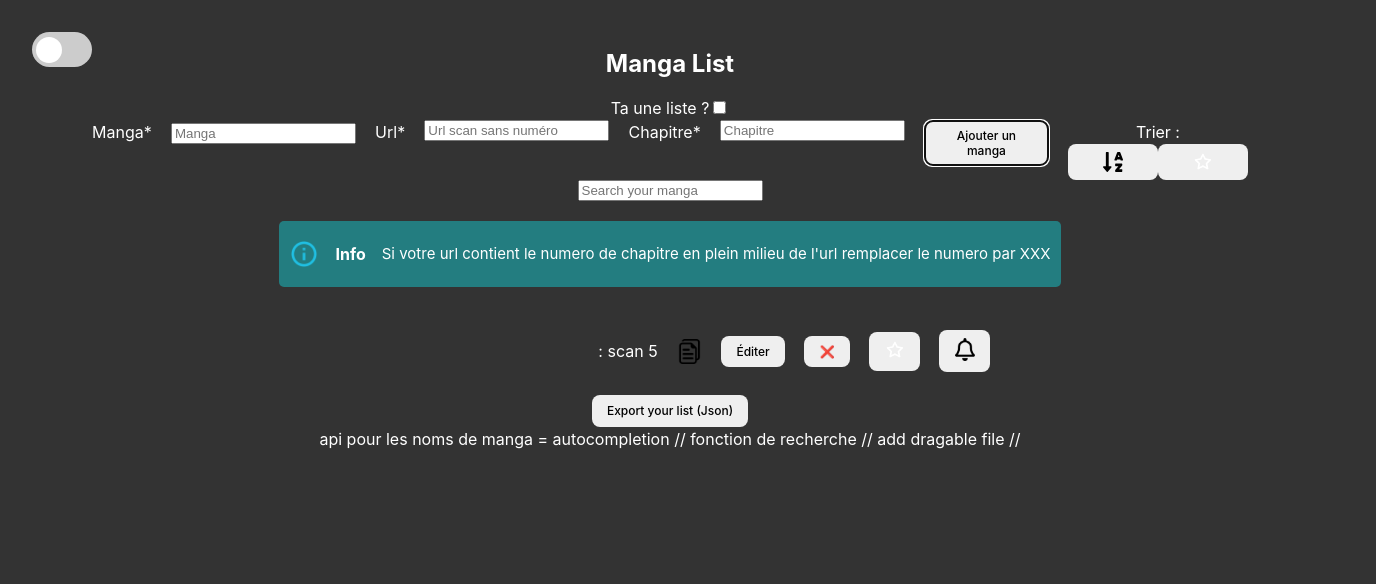
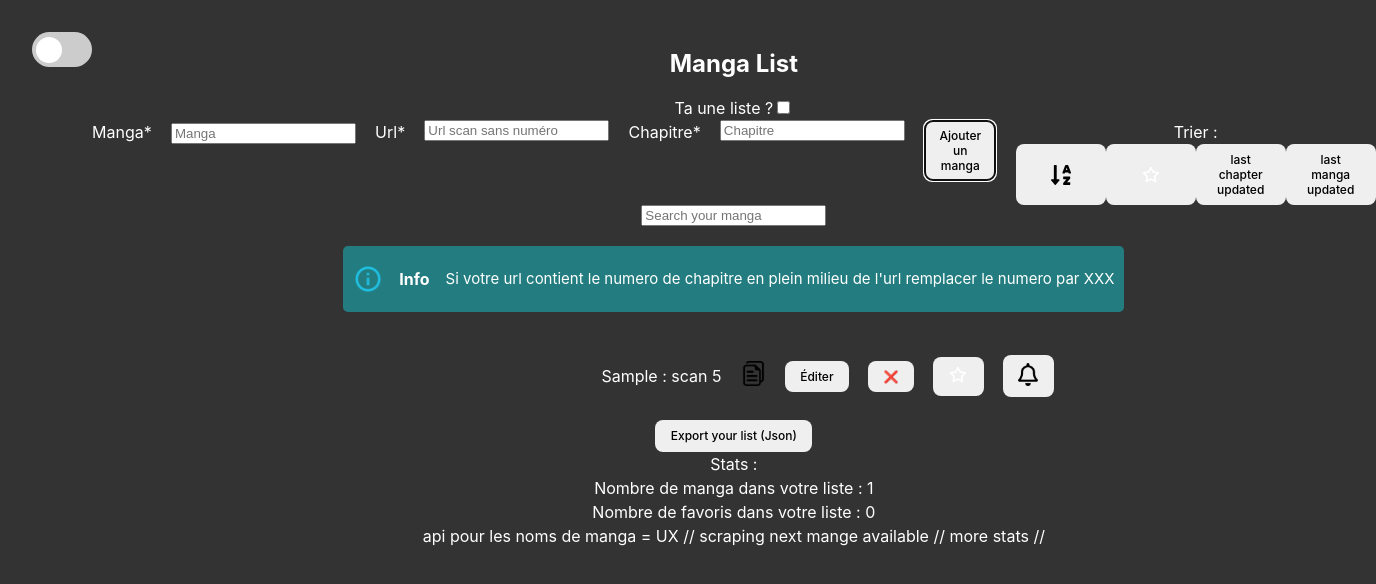
Before and after one commit to AymericShini/Todolist, a React (Vite) app: page / in a window 1280 px wide. Both pictures are taken after typing "Sample", "https://example.com", "5" into the empty fields and a click on the button "Ajouter un manga". Shown: the top 584 px of the page, 1376 px wide, since content can reach past the window. Built offline with nearby package versions, Linux system fonts and the light colour scheme.

Commit message:
feat(sort-stats): added sort by chapter/manga and also some stats

```diff
--- /dev/null
+++ b/src/components/Stats/index.tsx
@@ -0,0 +1,21 @@
+import React, { FC, memo, useState } from 'react';
+import styles from '../styles.module.scss';
+
+type Props = {
+  item: any;
+};
+
+const Statistics: FC<Props> = ({ item }) => {
+  let favoriteLength = item.map(manga => manga.favorite === true);
+  favoriteLength = favoriteLength.filter(Boolean).length;
+  // const lastMangaUpdated = item.reduce((temp, manga) => (manga.updatedMangaDate > temp.updatedMangaDate ? manga : temp));
+
+  return (
+    <div>
+      Stats :<div>Nombre de manga dans votre liste : {item.length}</div>
+      <div>Nombre de favoris dans votre liste : {favoriteLength} </div>
+      {/* <div>Dernier manga update {lastMangaUpdated.manga} </div> */}
+    </div>
+  );
+};
+export default Statistics;
--- a/src/components/todolist/todolist.tsx
+++ b/src/components/todolist/todolist.tsx
@@ -8,6 +8,7 @@ import SortAlphaUp from '../../../public/img/sortAlphaUp';
 import { useDebounce } from '../../shared/hooks/useDebounce';
 
 import { Props as MessageProps, AlertMessage } from '../Alert';
+import Statistics from '../Stats';
 
 // const regexIsUrlRegex = /^https?:\/\/(www\.)?[-a-zA-Z0-9@:%._\+~#=]{1,256}\$/;
 // const regexIsEmpty = /^[^\s]+$/;
@@ -20,6 +21,9 @@ export interface Manga {
   chapitre: string;
   favorite: boolean;
   notifications: boolean;
+  startDate?: string;
+  updatedMangaDate?: string;
+  updatedChapterDate?: string;
 }
 
 interface EditManga {
@@ -31,7 +35,16 @@ interface EditManga {
 
 const TodoList: React.FC = () => {
   const [item, setItem] = useState<Manga[]>([]);
-  const [itemEnCours, setItemEnCours] = useState<Manga>({ url: '', manga: '', chapitre: '', favorite: false, notifications: false });
+  const [itemEnCours, setItemEnCours] = useState<Manga>({
+    url: '',
+    manga: '',
+    chapitre: '',
+    favorite: false,
+    notifications: false,
+    startDate: new Date().toLocaleString(),
+    updatedMangaDate: new Date().toLocaleString(),
+    updatedChapterDate: new Date().toLocaleString(),
+  });
   const [editEnCours, setEditEnCours] = useState<EditManga>({ index: -1, manga: '', url: '', chapitre: '' });
   const [noList, setNoList] = useState<boolean>(true);
   const [sortOrder, setSortOrder] = useState<boolean>(false);
@@ -40,6 +53,12 @@ const TodoList: React.FC = () => {
   const [alert, setAlert] = useState<MessageProps>({ type: '', message: '' });
   const [mangaData, setmangaData] = useState([]);
   const [showSuggestions, setShowSuggestions] = useState(true);
+  const [sort, setSort] = useState<{ favorite: boolean; chapter: boolean; alphabetical: boolean; updated: boolean }>({
+    favorite: false,
+    chapter: false,
+    alphabetical: false,
+    updated: false,
+  });
   const [isFavoriteSelected, setIsFavoriteSelected] = useState(false);
 
   const debouncedAlert = useDebounce(alert, 4000);
@@ -64,7 +83,7 @@ const TodoList: React.FC = () => {
   }, [debouncedAlert]);
 
   const getData = (text: string) => {
-    // setItemEnCours({ ...itemEnCours, manga: text });
+    setItemEnCours({ ...itemEnCours, manga: text });
     // if (itemEnCours.manga.length > 2) {
     //   const getData = setTimeout(() => {
     //     axios.get(`https://api.jikan.moe/v4/manga?q=${text}&order_by=popularity&sort=asc&limit=5`).then(response => {
@@ -116,6 +135,9 @@ const TodoList: React.FC = () => {
           chapitre: itemEnCours.chapitre,
           favorite: false,
           notifications: false,
+          startDate: new Date().toLocaleString(),
+          updatedMangaDate: new Date().toLocaleString(),
+          updatedChapterDate: new Date().toLocaleString(),
         },
         ...item,
       ]);
@@ -125,11 +147,21 @@ const TodoList: React.FC = () => {
 
   const updateElement = (id: number, edit: any) => {
     const updatedText = [...item];
+
+    if (edit.chapitre !== item[id].chapitre) {
+      const updateChapterDate = new Date().toLocaleString();
+      updatedText[id] = {
+        ...updatedText[id],
+        updatedChapterDate: updateChapterDate,
+      };
+    }
+
     updatedText[id] = {
       ...updatedText[id],
       url: edit.url,
       manga: edit.manga,
       chapitre: edit.chapitre,
+      updatedMangaDate: new Date().toLocaleString(),
     };
     setItem(updatedText);
     setEditEnCours({ index: -1, manga: '', chapitre: '', url: '' });
@@ -156,25 +188,61 @@ const TodoList: React.FC = () => {
 
   const sortElement = (whichSort: string) => {
     let sortedItem: any = {};
+    let sortDirection = false;
     if (whichSort === 'alphabetical') {
       sortedItem = item.sort((item, tempItem) => {
-        setSortOrder(!sortOrder);
-        return sortOrder ? item.manga.toLowerCase().localeCompare(tempItem.manga.toLowerCase()) : tempItem.manga.toLowerCase().localeCompare(item.manga.toLowerCase());
+        sortDirection = !sort.alphabetical;
+        setSort((prevState: any) => ({
+          ...prevState,
+          alphabetical: sortDirection,
+        }));
+        return sort.alphabetical ? item.manga.toLowerCase().localeCompare(tempItem.manga.toLowerCase()) : tempItem.manga.toLowerCase().localeCompare(item.manga.toLowerCase());
       });
       if (isFavoriteSelected) {
         sortedItem = item.sort((a, b) => (a.favorite < b.favorite ? 1 : -1));
       }
-      setItem([...sortedItem]);
     }
+
     if (whichSort === 'favorite') {
-      setIsFavoriteSelected(!isFavoriteSelected);
-      if (!isFavoriteSelected) {
+      sortDirection = !sort.favorite;
+      setSort((prevState: any) => ({
+        ...prevState,
+        favorite: sortDirection,
+      }));
+      if (!sort.favorite) {
         sortedItem = item.sort((a, b) => (a.favorite < b.favorite ? 1 : -1));
-      } else if (isFavoriteSelected) {
+      } else if (sort.favorite) {
         sortedItem = item.sort((a, b) => (a.favorite > b.favorite ? 1 : -1));
       }
-      setItem([...sortedItem]);
     }
+
+    if (whichSort === 'chapter') {
+      sortDirection = !sort.chapter;
+      setSort((prevState: any) => ({
+        ...prevState,
+        chapter: sortDirection,
+      }));
+      if (!sort.chapter) {
+        sortedItem = item.sort((a, b) => (a.updatedChapterDate < b.updatedChapterDate ? 1 : -1));
+      } else if (sort.chapter) {
+        sortedItem = item.sort((a, b) => (a.updatedChapterDate > b.updatedChapterDate ? 1 : -1));
+      }
+    }
+
+    if (whichSort === 'updated') {
+      sortDirection = !sort.updated;
+      setSort((prevState: any) => ({
+        ...prevState,
+        updated: sortDirection,
+      }));
+      if (!sort.updated) {
+        sortedItem = item.sort((a, b) => (a.updatedMangaDate < b.updatedMangaDate ? 1 : -1));
+      } else if (sort.updated) {
+        sortedItem = item.sort((a, b) => (a.updatedMangaDate > b.updatedMangaDate ? 1 : -1));
+      }
+    }
+
+    setItem([...sortedItem]);
   };
 
   const isfavorite = (isFavorite: number) => {
@@ -217,11 +285,16 @@ const TodoList: React.FC = () => {
   };
 
   const handleRedirectToManga = (manga: any) => {
+    var a = document.createElement('a');
     if (manga.url.indexOf('XXX') > -1) {
-      window.open(manga.url.replace('XXX', manga.chapitre), '_blank');
+      a.href = manga.url.replace('XXX', manga.chapitre);
+      // window.open(manga.url.replace('XXX', manga.chapitre), '_blank');
     } else {
-      window.open(manga.url + manga.chapitre, '_blank');
+      a.href = manga.url + manga.chapitre;
     }
+    var evt = document.createEvent('MouseEvents'); //the tenth parameter of initMouseEvent sets ctrl key
+    evt.initMouseEvent('click', true, true, window, 0, 0, 0, 0, 0, true, false, false, false, 0, null);
+    a.dispatchEvent(evt);
   };
 
   const handleUrl = (e: any) => {
@@ -269,6 +342,12 @@ const TodoList: React.FC = () => {
             </button>
             <button className="sort" onClick={() => sortElement('favorite')}>
               <img className="favorite" src={isFavoriteSelected ? 'img/checkedStar.png' : 'img/unCheckedStar.png'} />
+            </button>
+            <button className="sort" onClick={() => sortElement('chapter')}>
+              last chapter updated
+            </button>
+            <button className="sort" onClick={() => sortElement('updated')}>
+              last manga updated
             </button>
           </div>
         </div>
@@ -368,7 +447,9 @@ const TodoList: React.FC = () => {
                     <p>
                       {manga.manga} : scan {manga.chapitre}
                     </p>
-                    <img onClick={() => handleRedirectToManga(manga)} className="clipBoard" src="/img/copyToClipBoard.png" />
+                    <a onClick={() => handleRedirectToManga(manga)}>
+                      <img src="/img/copyToClipBoard.png" className="clipBoard" />
+                    </a>
                     <button onClick={() => startEditElement(manga, key)}>Éditer</button>
                     <button onClick={() => deleteElement(key)}>&#x274C;</button>
                     <button onClick={() => isfavorite(key)}>
@@ -386,7 +467,8 @@ const TodoList: React.FC = () => {
       </ul>
 
       <ExportToJson list={item} />
-      <div>api pour les noms de manga = autocompletion // fonction de recherche // add dragable file //</div>
+      <Statistics item={item} />
+      <div>api pour les noms de manga = UX // scraping next mange available // more stats //</div>
     </div>
   );
 };
```
